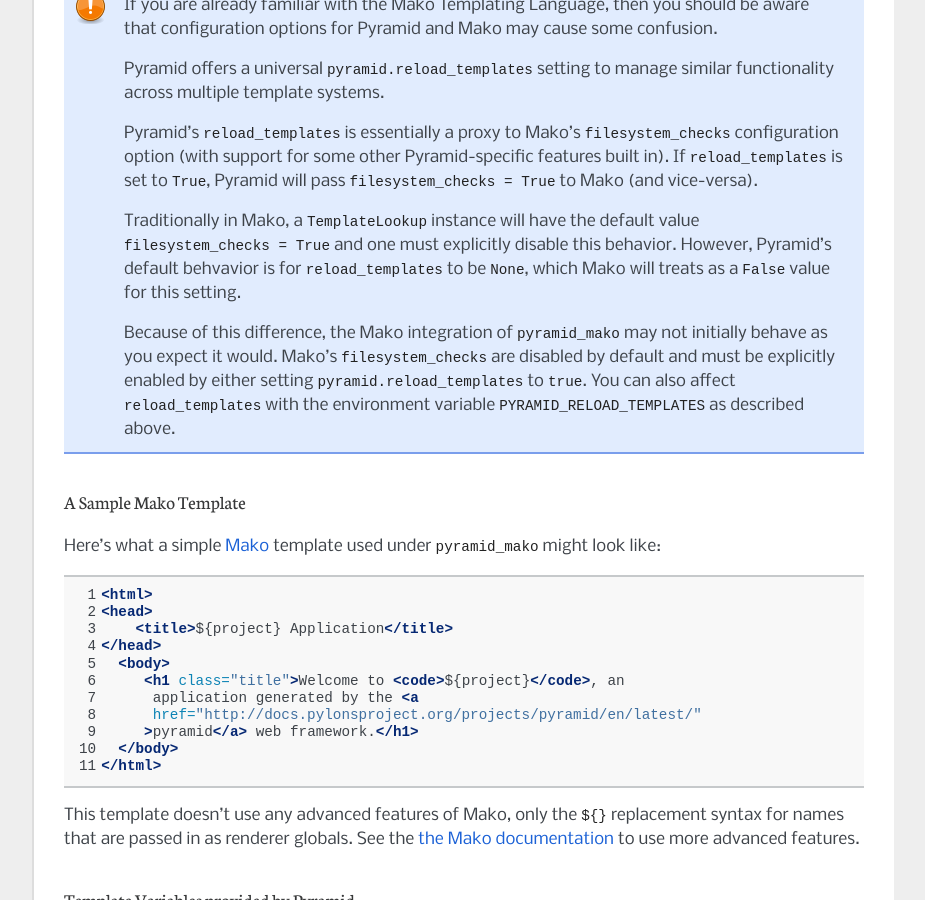
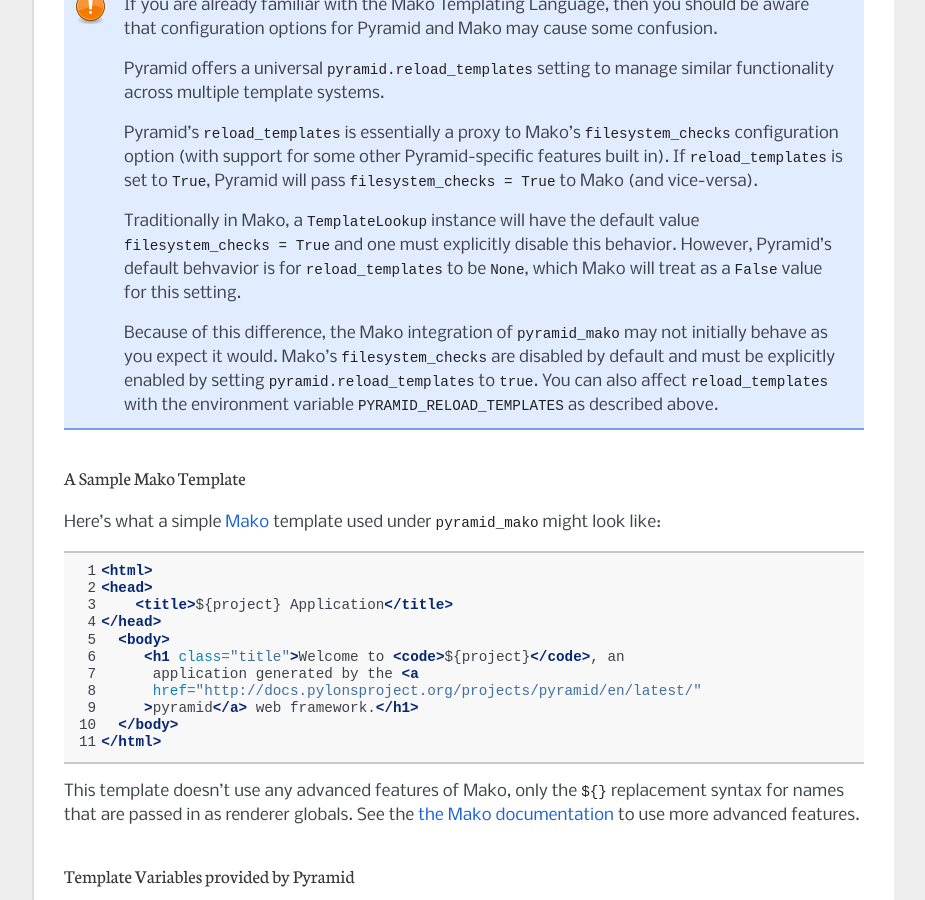
Before and after one commit to Pylons/pyramid_mako, a Sphinx documentation site: the page built from docs/index.rst, in a window 1280 px wide and 900 px high, scrolled down 3316 px. Shown: the whole window, without its empty margins (198-1123 px from the left). Built offline with Sphinx 7.4.7, drawn with Linux system fonts in a browser that asks for light colours.

Commit message:
fix grammar

```diff
--- a/docs/index.rst
+++ b/docs/index.rst
@@ -200,12 +200,12 @@
     Traditionally in Mako, a ``TemplateLookup`` instance will have the default
     value ``filesystem_checks = True`` and one must explicitly disable this
     behavior.  However, Pyramid's default behvavior is for ``reload_templates``
-    to be ``None``, which Mako will treats as a ``False`` value for this
+    to be ``None``, which Mako will treat as a ``False`` value for this
     setting.
 
     Because of this difference, the Mako integration of ``pyramid_mako`` may
     not initially behave as you expect it would.  Mako's ``filesystem_checks``
-    are disabled by default and must be explicitly enabled by either setting
+    are disabled by default and must be explicitly enabled by setting
     ``pyramid.reload_templates`` to ``true``.  You can also affect
     ``reload_templates`` with the environment variable
     ``PYRAMID_RELOAD_TEMPLATES`` as described above.
```
